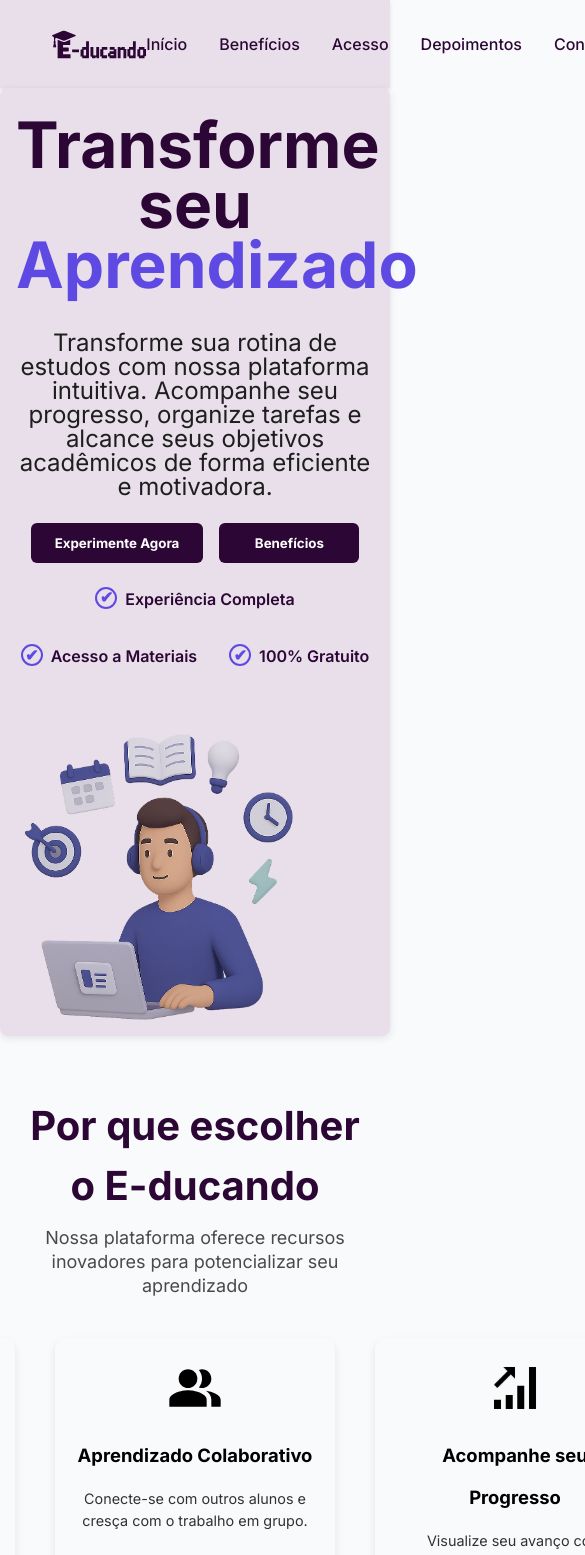
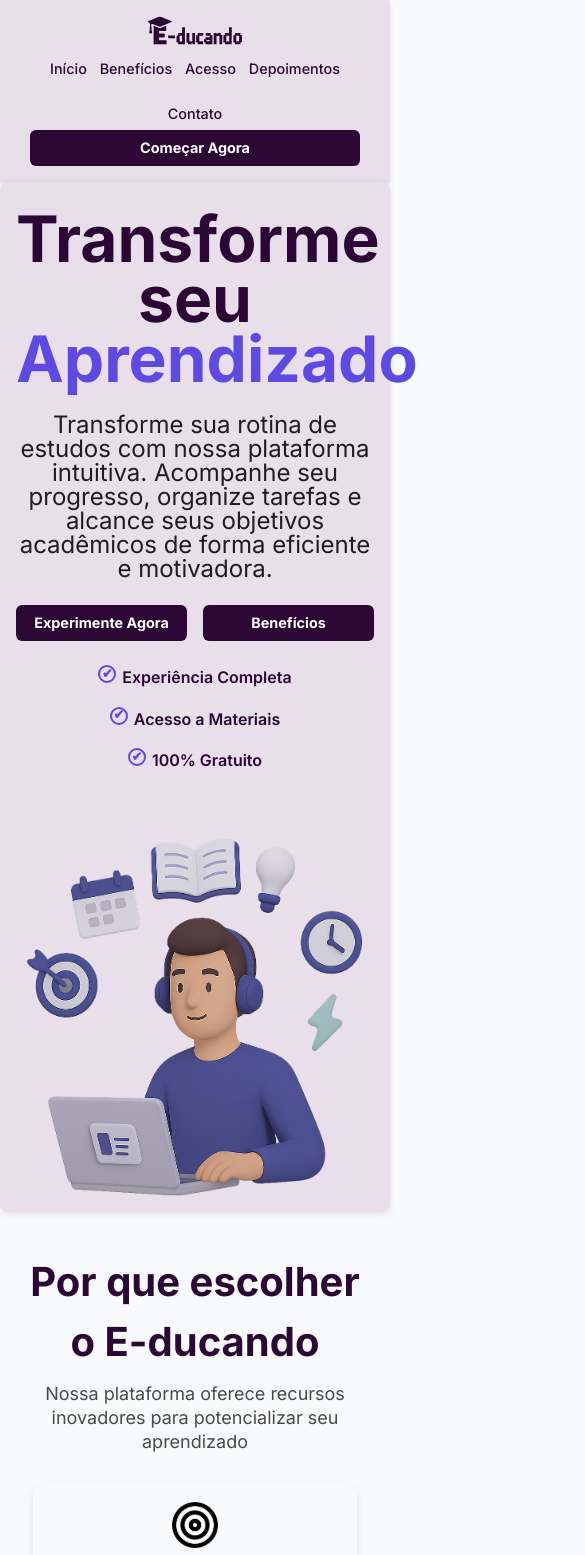
Before and after one commit to matheusdalbone/e-ducando, a React (Vite) app in the folder frontend/: page / in a window 390 px wide. Shown: the top 1555 px of the page, 585 px wide, since content can reach past the window. Built offline with nearby package versions, Linux system fonts and the light colour scheme.

Commit message:
feature: responsividade adicionada a landingpage

```diff
--- a/frontend/src/components/common/Button/button.module.css
+++ b/frontend/src/components/common/Button/button.module.css
@@ -25,3 +25,13 @@
 .secondary:hover {
   background-color: var(--primary-color);
 }
+
+@media (max-width: 600px) {
+  .button {
+    min-width: auto;
+    padding: 0.6rem 1rem;
+    font-size: 0.9rem;
+    width: 100%;
+    box-sizing: border-box;
+  }
+}
--- a/frontend/src/components/common/Icons/icon.module.css
+++ b/frontend/src/components/common/Icons/icon.module.css
@@ -4,3 +4,10 @@
   object-fit: contain;
   display: block;
 }
+
+@media (max-width: 600px) {
+  .icon {
+    width: 40px;
+    height: 40px;
+  }
+}
--- a/frontend/src/components/common/RatingModal/styles.module.css
+++ b/frontend/src/components/common/RatingModal/styles.module.css
@@ -28,3 +28,30 @@
   gap: .875rem;
   margin-top: .5rem;
 }
+
+@media (max-width: 600px) {
+  .modal {
+    flex-direction: column;
+    max-width: 90vw;
+    height: auto;
+    padding: 1rem;
+  }
+
+  .imageWrapper {
+    width: 5rem;
+    margin-bottom: 0.75rem;
+  }
+
+  .imageWrapper img {
+    width: 2.2rem;
+  }
+
+  .container {
+    padding-left: 0;
+  }
+
+  .nameContainer {
+    margin-top: 0;
+    gap: 0.5rem;
+  }
+}
--- a/frontend/src/components/common/Text/styles.module.css
+++ b/frontend/src/components/common/Text/styles.module.css
@@ -1,3 +1,9 @@
 .default {
     line-height: 2.625rem;
 }
+
+@media (max-width: 600px) {
+    .default {
+      line-height: 2rem;
+    }
+  }
--- a/frontend/src/components/common/TrialCardModal/styles.module.css
+++ b/frontend/src/components/common/TrialCardModal/styles.module.css
@@ -9,6 +9,12 @@
   display: flex;
   flex-direction: column;
   align-items: center;
+}
+
+.trialCard .button {
+  width: 100%;
+  max-width: 280px;
+  margin-top: 12px;
 }
 
 .iconWrapper {
@@ -29,3 +35,26 @@
   font-size: 0.9rem;
   line-height: 1.5;
 }
+
+@media (max-width: 600px) {
+  .trialCard {
+    width: 90%;
+    min-width: 0;
+    max-width: 280px;
+  }
+
+  .iconWrapper {
+    width: 40px;
+    height: 40px;
+    margin-bottom: 10px;
+  }
+
+  .trialCard h3 {
+    font-size: 1em;
+    margin-bottom: 10px;
+  }
+
+  .trialCard p {
+    font-size: 0.85rem;
+  }
+}
--- a/frontend/src/components/widgets/BenefitsSection/BenefitsItem.module.css
+++ b/frontend/src/components/widgets/BenefitsSection/BenefitsItem.module.css
@@ -34,3 +34,52 @@
   font-size: 0.9rem;
   line-height: 1.5;
 }
+
+@media (hover: none) and (pointer: coarse) {
+  .benefitsCard:hover {
+    transform: none;
+  }
+}
+
+.iconWrapper {
+  width: 60px;
+  height: 60px;
+  display: flex;
+  align-items: center;
+  justify-content: center;
+  margin-bottom: 16px;
+}
+
+.benefitsCard h3 {
+  font-size: 1.15em;
+  margin-bottom: 12px;
+}
+
+.benefitsCard p {
+  font-size: 0.9rem;
+  line-height: 1.5;
+}
+
+/* Responsividade para telas até 600px */
+@media (max-width: 600px) {
+  .benefitsCard {
+    width: 90%;
+    /* Ocupa quase toda a largura no mobile */
+    padding: 16px;
+  }
+
+  .iconWrapper {
+    width: 50px;
+    height: 50px;
+    margin-bottom: 12px;
+  }
+
+  .benefitsCard h3 {
+    font-size: 1em;
+    margin-bottom: 10px;
+  }
+
+  .benefitsCard p {
+    font-size: 0.85rem;
+  }
+}
--- a/frontend/src/components/widgets/BenefitsSection/BenefitsSection.module.css
+++ b/frontend/src/components/widgets/BenefitsSection/BenefitsSection.module.css
@@ -23,3 +23,27 @@
     justify-items: center;
     margin-top: 40px;
 }
+
+@media (max-width: 1024px) {
+    .benefitsGrid {
+        grid-template-columns: repeat(2, 1fr);
+        gap: 20px;
+    }
+}
+
+@media (max-width: 600px) {
+    .benefitsSection {
+        height: auto;
+        padding: 40px 15px;
+    }
+
+    .benefitsSection h1 {
+        font-size: 1.6em;
+    }
+
+    .benefitsGrid {
+        grid-template-columns: 1fr;
+        gap: 16px;
+        margin-top: 30px;
+    }
+}
--- a/frontend/src/components/widgets/NavbarSection/Navbar.module.css
+++ b/frontend/src/components/widgets/NavbarSection/Navbar.module.css
@@ -3,6 +3,10 @@
   color: var(--white);
   padding: 1rem 2rem;
   box-shadow: 0 2px 4px rgba(0, 0, 0, 0.1);
+  display: flex;
+  flex-wrap: nowrap;
+  align-items: center;
+  justify-content: space-between;
 }
 
 .container {
@@ -12,6 +16,7 @@
   justify-content: space-between;
   align-items: center;
   position: relative;
+  width: 100%;
 }
 
 .navLinks {
@@ -31,9 +36,23 @@
   opacity: 0.75;
 }
 
-/* Responsividade */
 @media (max-width: 768px) {
   .navbar {
+    flex-wrap: wrap;
+    padding: 1rem 1rem;
+  }
+
+  .container {
+    margin: 0 4%;
+    flex-direction: column;
+    align-items: center;
+  }
+
+  .navLinks {
+    width: 100%;
+    justify-content: center;
+    gap: 1.2rem;
+    margin-top: 0.5rem;
     flex-wrap: wrap;
   }
 
@@ -43,3 +62,13 @@
     margin-top: 0.5rem;
   }
 }
+
+@media (max-width: 480px) {
+  .navLinks {
+    gap: 0.8rem;
+  }
+
+  .navLinks a {
+    font-size: 0.9rem;
+  }
+}
--- a/frontend/src/components/widgets/RatingSection/styles.module.css
+++ b/frontend/src/components/widgets/RatingSection/styles.module.css
@@ -7,6 +7,7 @@
   justify-content: center;
   align-items: center;
   gap: 3.375rem;
+  padding: 1rem 2rem;
 }
 
 .ratingsGrid {
@@ -15,6 +16,7 @@
   align-items: center;
   grid-template-columns: repeat(2, 39.375rem);
   grid-template-rows: repeat(2, 12.5rem);
+  gap: 1.5rem;
 }
 
 .textSection {
@@ -23,3 +25,39 @@
   align-items: center;
   gap: 1.125rem;
 }
+
+@media (max-width: 1024px) {
+  .ratingsGrid {
+    grid-template-columns: repeat(2, 1fr);
+    grid-template-rows: repeat(2, auto);
+    max-width: 90vw;
+    width: 100%;
+    gap: 1rem;
+  }
+}
+
+@media (max-width: 768px) {
+  .ratingSection {
+    height: auto;
+    max-height: none;
+    gap: 2rem;
+    padding: 1rem;
+  }
+
+  .ratingsGrid {
+    grid-template-columns: 1fr;
+    grid-template-rows: none;
+    max-width: 100%;
+  }
+
+  .textSection {
+    gap: 0.75rem;
+    padding: 0 1rem;
+  }
+}
+
+@media (max-width: 480px) {
+  .textSection {
+    gap: 0.5rem;
+  }
+}
--- a/frontend/src/components/widgets/TrialCardSection/styles.module.css
+++ b/frontend/src/components/widgets/TrialCardSection/styles.module.css
@@ -24,6 +24,7 @@
   margin-top: 40px;
   flex-wrap: nowrap;
   overflow-x: auto;
+  -webkit-overflow-scrolling: touch;
 }
 
 .mainButtonWrapper {
@@ -48,3 +49,26 @@
   display: flex;
   justify-content: center;
 }
+
+@media (max-width: 1024px) {
+  .cardsGrid {
+    gap: 32px;
+  }
+}
+
+@media (max-width: 768px) {
+  .cardsGrid {
+    flex-wrap: wrap;
+    justify-content: center;
+    gap: 24px;
+  }
+}
+
+@media (max-width: 600px) {
+  .cardsGrid {
+    flex-wrap: wrap;
+    justify-content: center;
+    gap: 16px;
+    overflow-x: visible;
+  }
+}
--- a/frontend/src/pages/HeroSection/HeroSection.module.css
+++ b/frontend/src/pages/HeroSection/HeroSection.module.css
@@ -16,6 +16,7 @@
     flex: 1;
     padding-top: 3%;
     max-width: 680px;
+    min-width: 280px;
 }
 
 .content h1 {
@@ -49,8 +50,7 @@
     color: var(--primary-color);
     font-weight: 600;
     font-size: 1rem;
-    flex-wrap: nowrap;
-    white-space: nowrap;
+    flex-wrap: wrap;
 }
 
 .featuresList li {
@@ -87,7 +87,6 @@
     object-fit: contain;
 }
 
-/* Responsividade para telas menores */
 @media (max-width: 768px) {
     .hero {
         flex-direction: column;
@@ -105,7 +104,6 @@
 
     .featuresList {
         justify-content: center;
-        flex-wrap: wrap;
     }
 
     .imageWrapper {
@@ -113,3 +111,35 @@
         max-width: 80%;
     }
 }
+
+@media (max-width: 480px) {
+    .content h1 {
+        font-size: 2rem;
+    }
+
+    .textSection {
+        gap: 24px;
+    }
+
+    .featuresList {
+        flex-direction: column;
+        align-items: center;
+        gap: 1rem;
+        white-space: normal;
+        text-align: center;
+    }
+
+    .featuresList li {
+        padding-left: 1.5rem;
+    }
+
+    .featuresList li::before {
+        width: 18px;
+        height: 18px;
+        font-size: 0.8rem;
+    }
+
+    .imageWrapper {
+        max-width: 100%;
+    }
+}
```
Lines whose indentation alone changed are shown as unchanged.
